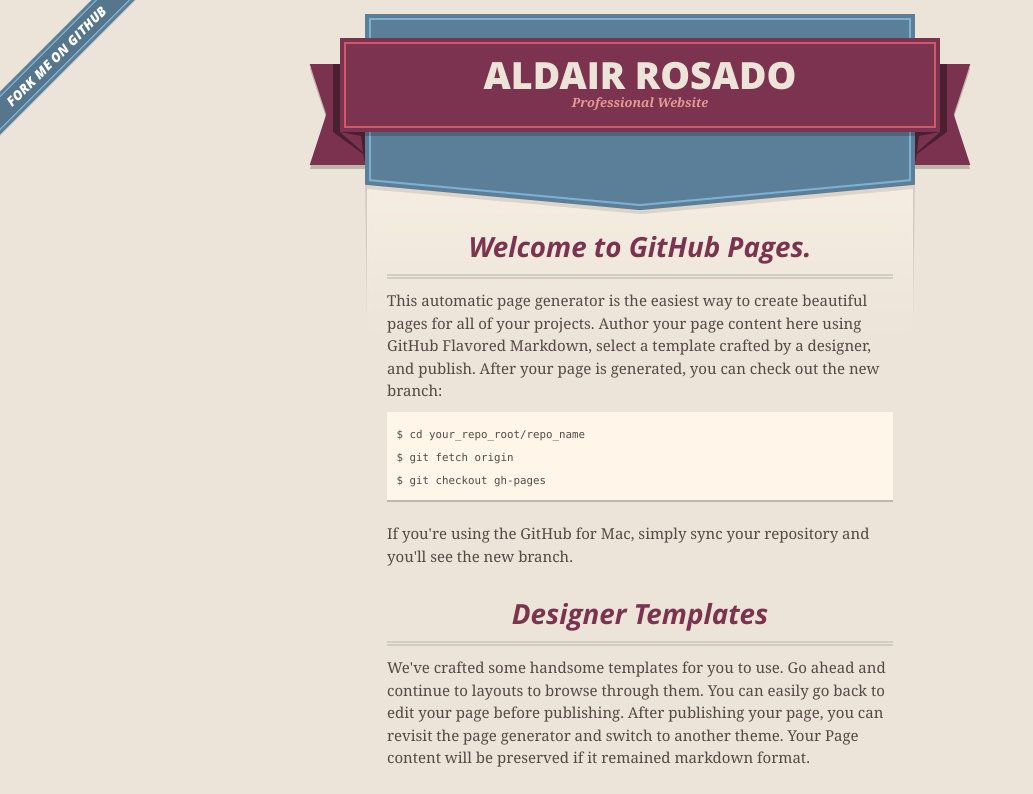
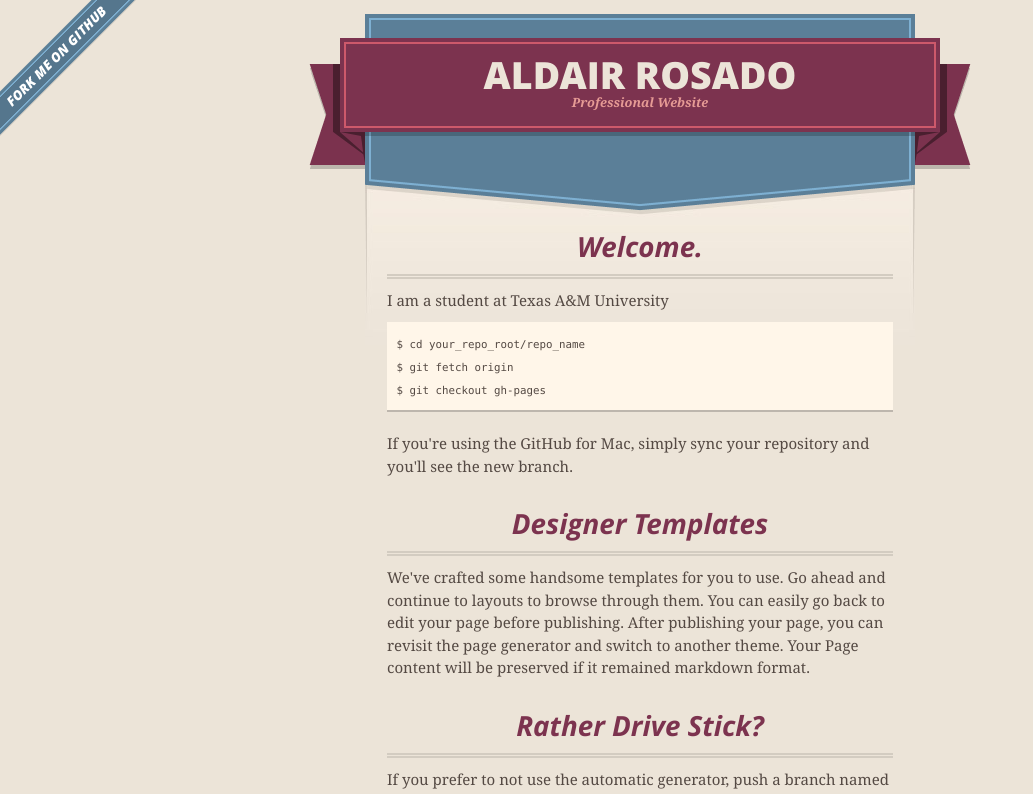
Before and after one commit to aldairrosado/aldairrosado.github.io, a plain HTML site: page index.html in a window 1280 px wide. Shown: the top 794 px of the page, without its empty margins (0-1033 px from the left). Drawn offline with nearby package versions, Linux system fonts and the light colour scheme.

Commit message:
Replace master branch with page content via GitHub

```diff
--- a/index.html
+++ b/index.html
@@ -46,9 +46,9 @@
 
       <section id="main_content">
         <h3>
-<a id="welcome-to-github-pages" class="anchor" href="#welcome-to-github-pages" aria-hidden="true"><span class="octicon octicon-link"></span></a>Welcome to GitHub Pages.</h3>
+<a id="welcome" class="anchor" href="#welcome" aria-hidden="true"><span class="octicon octicon-link"></span></a>Welcome.</h3>
 
-<p>This automatic page generator is the easiest way to create beautiful pages for all of your projects. Author your page content here using GitHub Flavored Markdown, select a template crafted by a designer, and publish. After your page is generated, you can check out the new branch:</p>
+<p>I am a student at Texas A&amp;M University</p>
 
 <pre><code>$ cd your_repo_root/repo_name
 $ git fetch origin
```
Also changed, not shown: params.json (+1 -1 lines).
